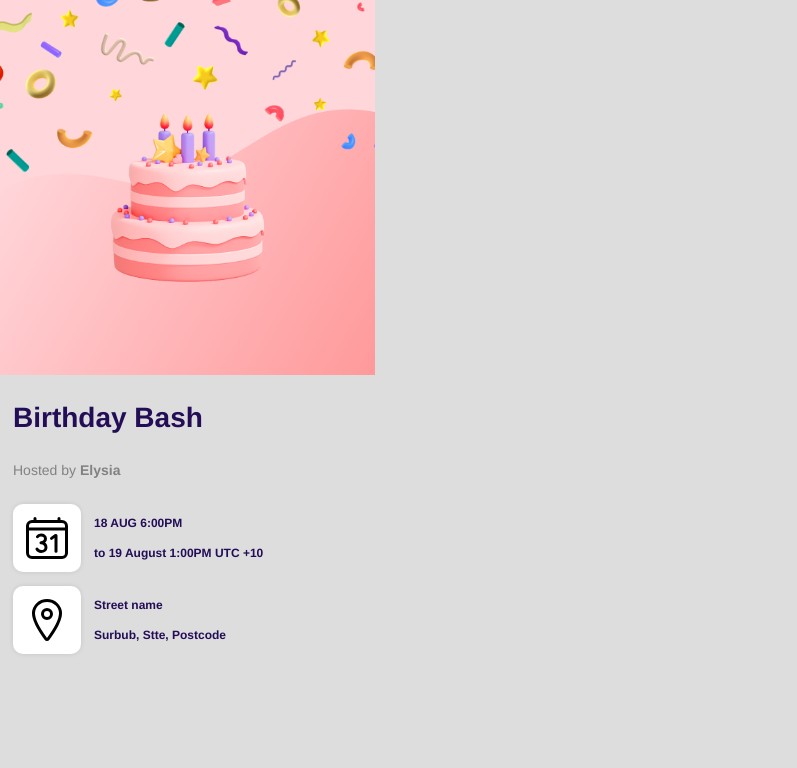
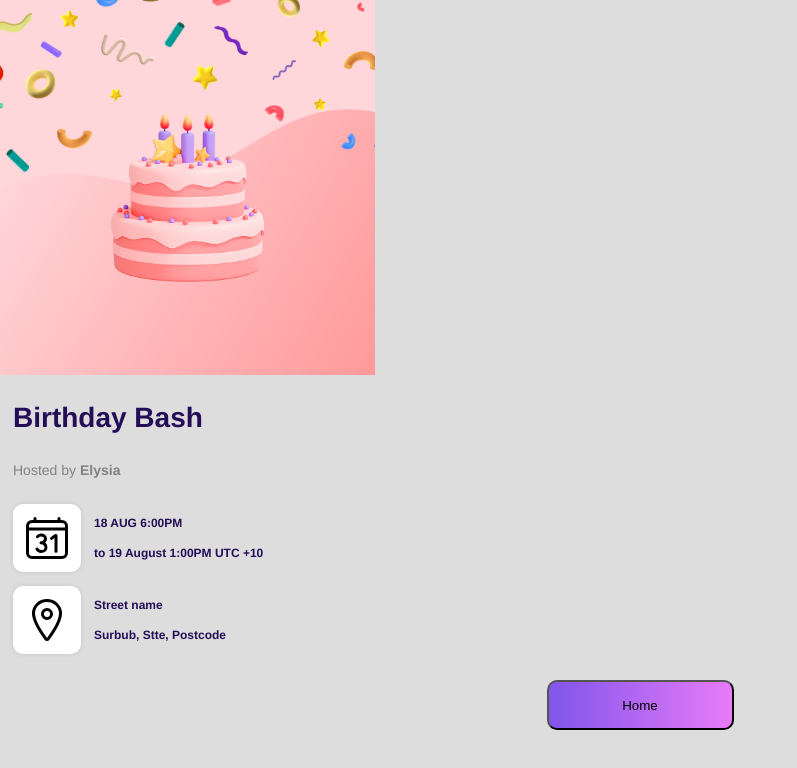
Before and after one commit to richardoppiyo/envitamedia, a React (Create React App) app: page /event in a window 1280 px wide. Shown: the top 768 px of the page, without its empty margins (0-797 px from the left). Built offline with nearby package versions, Linux system fonts and the light colour scheme.

Commit message:
event page clean up

```diff
--- a/src/components/Event/Event.js
+++ b/src/components/Event/Event.js
@@ -1,16 +1,16 @@
 import React from 'react';
-// import Button from 'react-bootstrap/Button';
-// import { useNavigate } from 'react-router-dom';
+import Button from 'react-bootstrap/Button';
+import { useNavigate } from 'react-router-dom';
 import './event.css';
-// import { FaBeer } from 'react-icons/fa';
 import { IoCalendarNumberOutline, IoLocationOutline } from 'react-icons/io5';
 import Birthdayimg from './Birthday.png';
 
-const Event = () => (
+const Event = () => {
+  const navigate = useNavigate();
+  return (
     <div className="eventpage">
       <img className="eventimage" src={Birthdayimg} alt="img" />
       <div className="eventdetails">
-      {/* <div> */}
         <h2>Birthday Bash</h2>
         <p className="eventhost">
           Hosted by
@@ -19,7 +19,6 @@ const Event = () => (
         </p>
         <ul>
           <li>
-          {/* <p>hi</p> */}
             <IoCalendarNumberOutline className="eventicon" />
             <div className="eventli">
               <p>18 AUG 6:00PM</p>
@@ -34,8 +33,11 @@ const Event = () => (
             </div>
           </li>
         </ul>
-      {/* </div> */}
       </div>
+      <Button className="eventbtn" type="button" onClick={() => navigate('/')}>
+        <span>Home</span>
+      </Button>
     </div>
   );
+};
 export default Event;
--- a/src/components/Event/event.css
+++ b/src/components/Event/event.css
@@ -1,6 +1,4 @@
 .eventimage {
-    /* position: absolute; */
-
 max-width: 100%;
 height: 375px;
 /* left: calc(50% - 375px/2); */
@@ -94,3 +92,36 @@ flex: none;
 order: 0;
 flex-grow: 0;
 }
+
+.eventbtn {
+    display: flex;
+    flex-direction: row;
+    justify-content: center;
+    align-items: center;
+    padding: 16px;
+    gap: 10px;
+    position: absolute;
+    width: 187px;
+    height: 50px;
+    left: calc(50% - 187px / 2);
+    top: 680px;
+    background: linear-gradient(90deg, #8456ec 3.25%, #e87bf8 100%);
+    border-radius: 10px;
+  }
+
+  .v span {
+    width: 145px;
+    height: 18px;
+    font-family: 'Helvetica';
+    font-style: normal;
+    font-weight: 700;
+    font-size: 16px;
+    line-height: 18px;
+    text-align: right;
+    color: #fff;
+
+    /* Inside auto layout */
+    flex: none;
+    order: 0;
+    flex-grow: 0;
+  }
```
Lines whose indentation alone changed are shown as unchanged.
